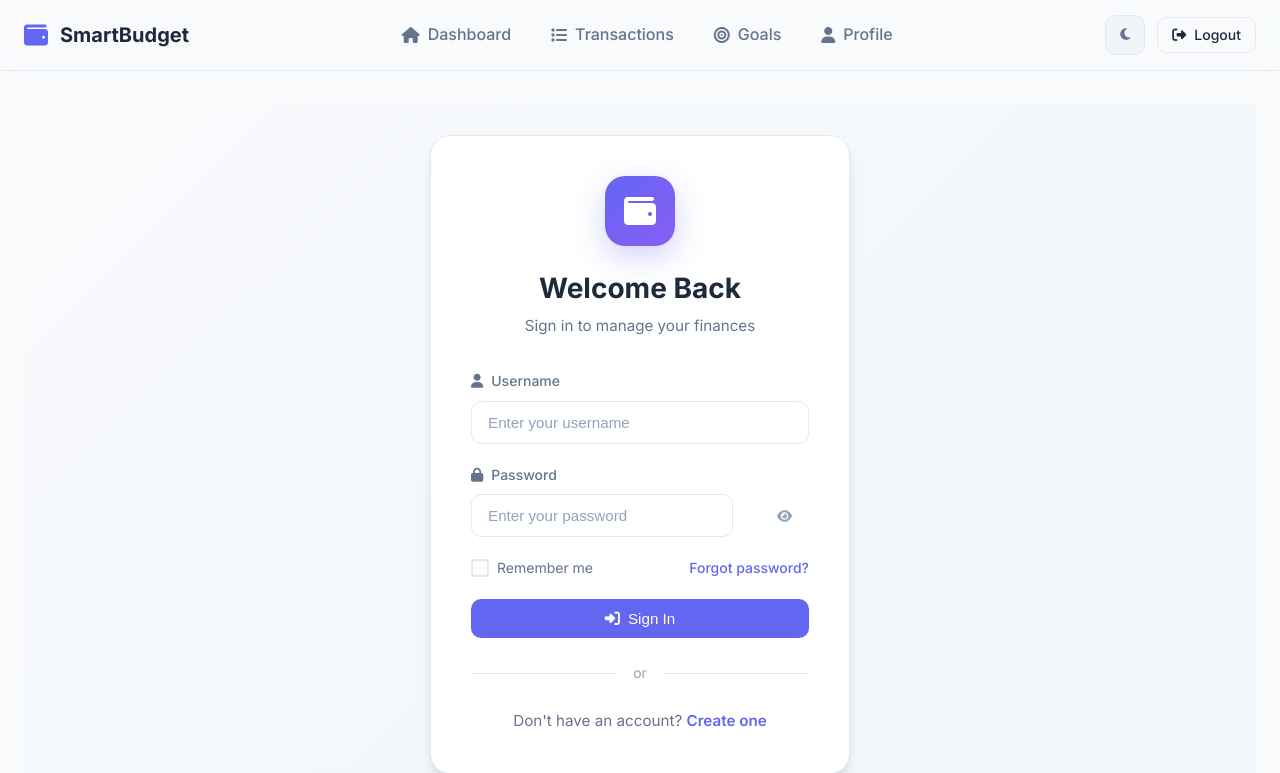
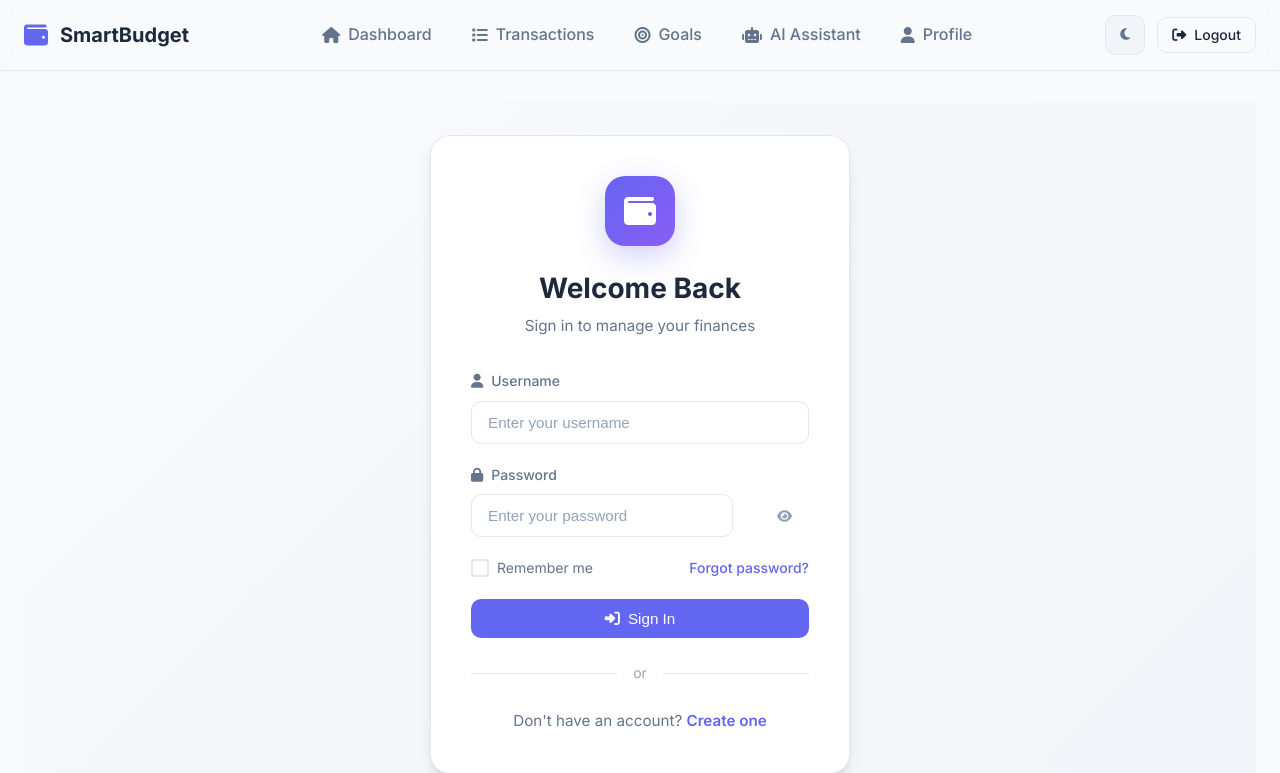
Before and after one commit to mayurhingu05/Budget_Planner-with-DB, a Flask app: page /login in a window 1280 px wide. Shown: the top 773 px of the page. Run offline with Flask 3, Linux system fonts and the light colour scheme; a user stored in the database is signed in.

Commit message:
Update base.html

```diff
--- a/templates/base.html
+++ b/templates/base.html
@@ -54,6 +54,9 @@
                 <li><a href="{{ url_for('savings_goals') }}" class="{% if request.endpoint == 'savings_goals' %}active{% endif %}">
                     <i class="fas fa-bullseye"></i> Goals
                 </a></li>
+                <li><a href="{{ url_for('ai_assistant') }}" class="{% if request.endpoint == 'ai_assistant' %}active{% endif %}">
+                    <i class="fas fa-robot"></i> AI Assistant
+                </a></li>
                 <li><a href="{{ url_for('profile') }}" class="{% if request.endpoint == 'profile' %}active{% endif %}">
                     <i class="fas fa-user"></i> Profile
                 </a></li>
```
